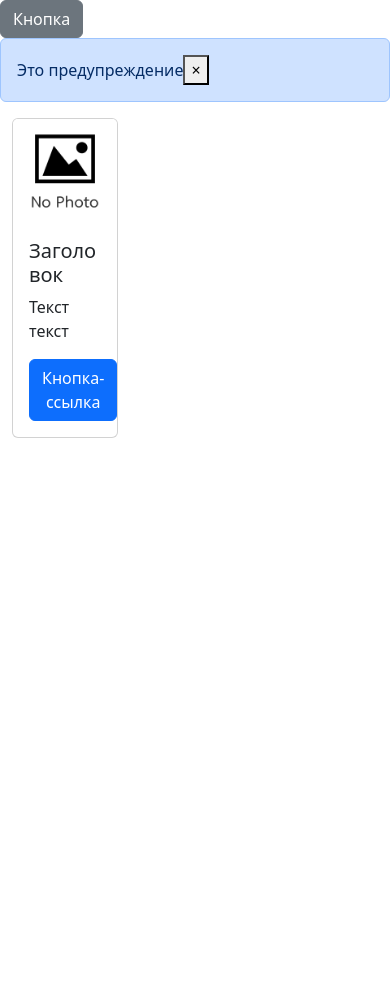
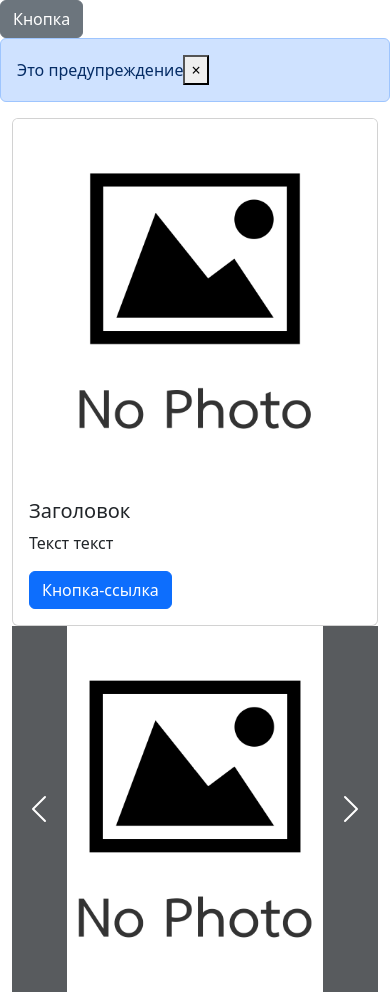
Before and after one commit to Stellar-Explosion/vue-components, a Nuxt app: page / in a window 390 px wide. Before the commit the page ends 844 px from the top, so only its background shows below. Built offline with nearby package versions, Linux system fonts and the light colour scheme.

Commit message:
Carousel

```diff
--- a/app.vue
+++ b/app.vue
@@ -4,11 +4,22 @@
   <BsContainer>
     <BsRow>
       <BsCol>
-        <BsCard image="/no-photo.jpg">
+        <BsCard image="/no-photo.jpg" alt="...">
           <BsCardTitle>Заголовок</BsCardTitle>
           <BsCardBody>Текст текст</BsCardBody>
           <BsCardActions>Кнопка-ссылка</BsCardActions>
         </BsCard>
+      </BsCol>
+    </BsRow>
+    <BsRow>
+      <BsCol>
+        <BsCarousel>
+          <BsCarouselItem image="/no-photo.jpg" active></BsCarouselItem>
+          <BsCarouselItem image="/no-photo-slide2.jpg"></BsCarouselItem>
+          <BsCarouselItem image="/no-photo-slide3.jpg"></BsCarouselItem>
+          <BsCarouselControlPrev target="carouselExample"></BsCarouselControlPrev>
+          <BsCarouselControlNext target="carouselExample"></BsCarouselControlNext>
+        </BsCarousel>
       </BsCol>
     </BsRow>
   </BsContainer>
@@ -17,15 +28,24 @@
 <script>
 
 import {defineComponent} from "vue";
-import BsContainer from "~/components/Card/BsContainer.vue";
-import BsRow from "~/components/Card/BsRow.vue";
-import BsCol from "~/components/Card/BsCol.vue";
+import BsContainer from "~/components/BsContainer.vue";
+import BsRow from "~/components/BsRow.vue";
+import BsCol from "~/components/BsCol.vue";
 import BsCard from "~/components/Card/BsCard.vue";
 import BsCardTitle from "~/components/Card/BsCardTitle.vue";
 import BsCardBody from "~/components/Card/BsCardBody.vue";
 import BsCardActions from "~/components/Card/BsCardActions.vue";
+import BsCarousel from "~/components/Carousel/BsCarousel.vue";
+import BsCarouselInner from "~/components/Carousel/BsCarouselInner.vue";
+import BsCarouselItem from "~/components/Carousel/BsCarouselItem.vue";
+import BsCarouselControlPrev from "~/components/Carousel/BsCarouselControlPrev.vue";
+import BsCarouselControlNext from "~/components/Carousel/BsCarouselControlNext.vue";
 
 export default defineComponent({
-  components: {BsCardActions, BsCardBody, BsCardTitle, BsCard, BsCol, BsRow, BsContainer}
+  components: {
+    BsCarouselControlNext,
+    BsCarouselControlPrev,
+    BsCarouselItem,
+    BsCarouselInner, BsCarousel, BsCardActions, BsCardBody, BsCardTitle, BsCard, BsCol, BsRow, BsContainer}
 })
 </script>
--- /dev/null
+++ b/components/BsCol.vue
@@ -0,0 +1,16 @@
+<template>
+  <div class="col-sm-3 col-md-6 col-lg-12">
+    <slot></slot>
+  </div>
+</template>
+
+<script>
+export default {
+  props: {
+    colClass: {
+      type: String,
+      default: 'col',
+    },
+  },
+};
+</script>
--- /dev/null
+++ b/components/BsContainer.vue
@@ -0,0 +1,16 @@
+<template>
+  <div class="container">
+    <slot></slot>
+  </div>
+</template>
+
+<script>
+export default {
+  props: {
+    containerClass: {
+      type: String,
+      default: 'container',
+    },
+  },
+};
+</script>
--- /dev/null
+++ b/components/BsRow.vue
@@ -0,0 +1,16 @@
+<template>
+  <div class="row">
+    <slot></slot>
+  </div>
+</template>
+
+<script>
+export default {
+  props: {
+    rowClass: {
+      type: String,
+      default: 'row',
+    },
+  },
+};
+</script>
--- a/components/Card/BsCol.vue
+++ /dev/null
@@ -1,5 +0,0 @@
-<template>
-  <div class="col-4">
-    <slot></slot>
-  </div>
-</template>
--- a/components/Card/BsContainer.vue
+++ /dev/null
@@ -1,5 +0,0 @@
-<template>
-  <div class="container">
-    <slot></slot>
-  </div>
-</template>
--- a/components/Card/BsRow.vue
+++ /dev/null
@@ -1,5 +0,0 @@
-<template>
-  <div class="row">
-    <slot></slot>
-  </div>
-</template>
--- /dev/null
+++ b/components/Carousel/BsCarousel.vue
@@ -0,0 +1,34 @@
+<template>
+  <div class="carousel slide">
+    <BsCarouselInner :items="items">
+      <slot></slot>
+    </BsCarouselInner>
+    <BsCarouselControlPrev :target="targetId"></BsCarouselControlPrev>
+    <BsCarouselControlNext :target="targetId"></BsCarouselControlNext>
+  </div>
+</template>
+
+<script>
+import BsCarouselInner from "~/components/Carousel/BsCarouselInner.vue";
+import BsCarouselControlPrev from "~/components/Carousel/BsCarouselControlPrev.vue";
+import BsCarouselControlNext from "~/components/Carousel/BsCarouselControlNext.vue";
+
+export default {
+  components: {
+    BsCarouselInner,
+    BsCarouselControlPrev,
+    BsCarouselControlNext
+  },
+  props: {
+    items: {
+      type: Array,
+      default: () => []
+    }
+  },
+  computed: {
+    targetId() {
+      return `carousel-${this._uid}`;
+    }
+  }
+}
+</script>
--- /dev/null
+++ b/components/Carousel/BsCarouselControlNext.vue
@@ -0,0 +1,19 @@
+<template>
+  <button class="carousel-control-next bg-dark" type="button" :data-bs-target="target" data-bs-slide="next">
+    <span class="carousel-control-next-icon" aria-hidden="true"></span>
+    <span class="visually-hidden">Next</span>
+  </button>
+</template>
+
+
+<script>
+export default {
+  name: 'BsCarouselControlNext',
+  props: {
+    target: {
+      type: String,
+      required: true,
+    },
+  },
+};
+</script>
--- /dev/null
+++ b/components/Carousel/BsCarouselControlPrev.vue
@@ -0,0 +1,18 @@
+<template>
+  <button class="carousel-control-prev bg-dark" type="button" :data-bs-target="target" data-bs-slide="prev">
+    <span class="carousel-control-prev-icon" aria-hidden="true"></span>
+    <span class="visually-hidden">Previous</span>
+  </button>
+</template>
+
+<script>
+export default {
+  name: 'BsCarouselControlPrev',
+  props: {
+    target: {
+      type: String,
+      required: true,
+    },
+  },
+};
+</script>
--- /dev/null
+++ b/components/Carousel/BsCarouselInner.vue
@@ -0,0 +1,11 @@
+<template>
+  <div class="carousel-inner">
+    <slot></slot>
+  </div>
+</template>
+
+<script>
+export default {
+  name: 'BsCarouselInner',
+};
+</script>
--- /dev/null
+++ b/components/Carousel/BsCarouselItem.vue
@@ -0,0 +1,21 @@
+<template>
+  <div :class="['carousel-item', { 'active': active }]">
+    <img :src="image" class="card-img-top" alt="...">
+  </div>
+</template>
+
+<script>
+export default {
+  name: 'BsCarouselItem',
+  props: {
+    active: {
+      type: Boolean,
+      default: false,
+    },
+    image: {
+      type: String,
+      required: true,
+    },
+  },
+};
+</script>
```
Also changed, not shown: public/no-photo-slide2.jpg (added), public/no-photo-slide3.jpg (added).
